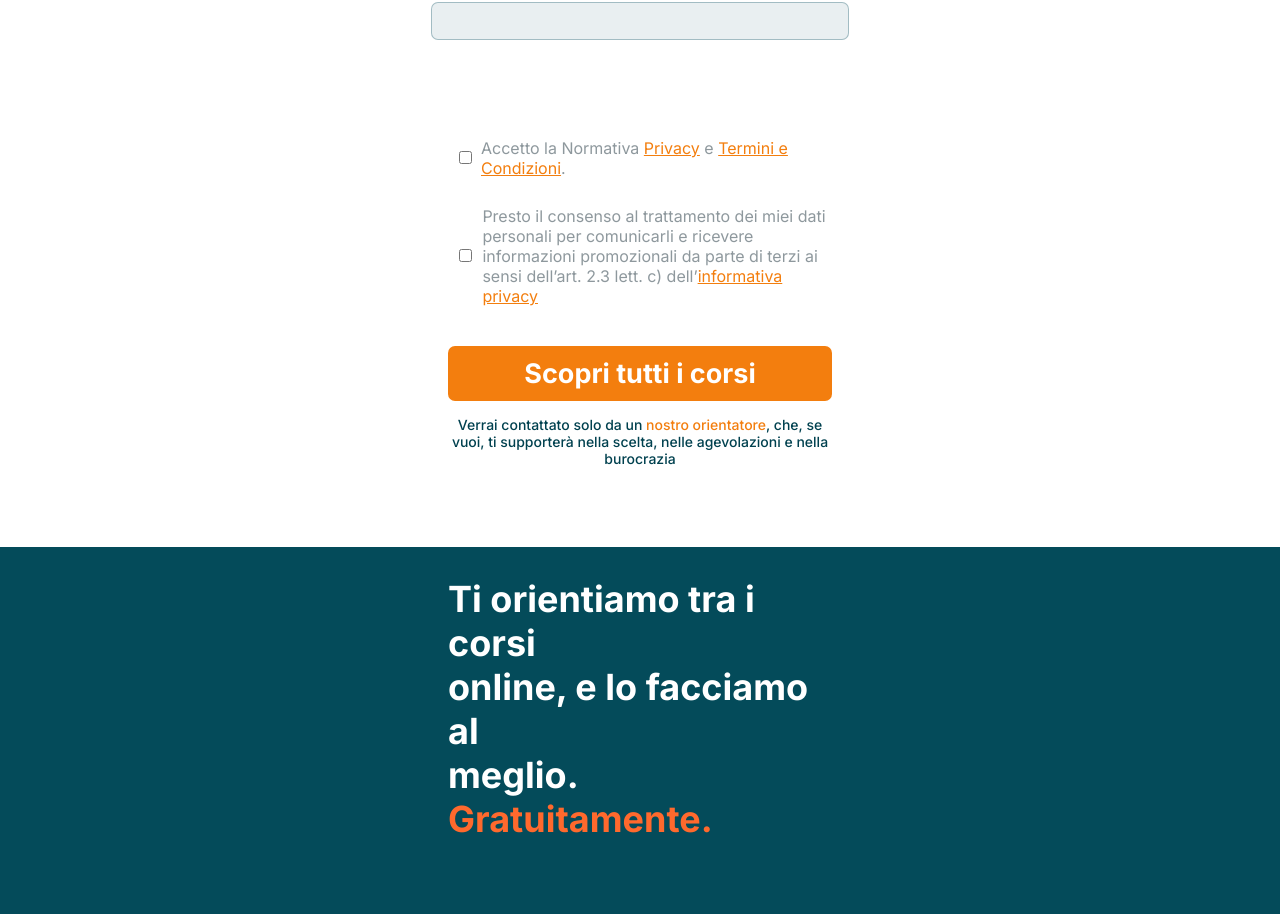
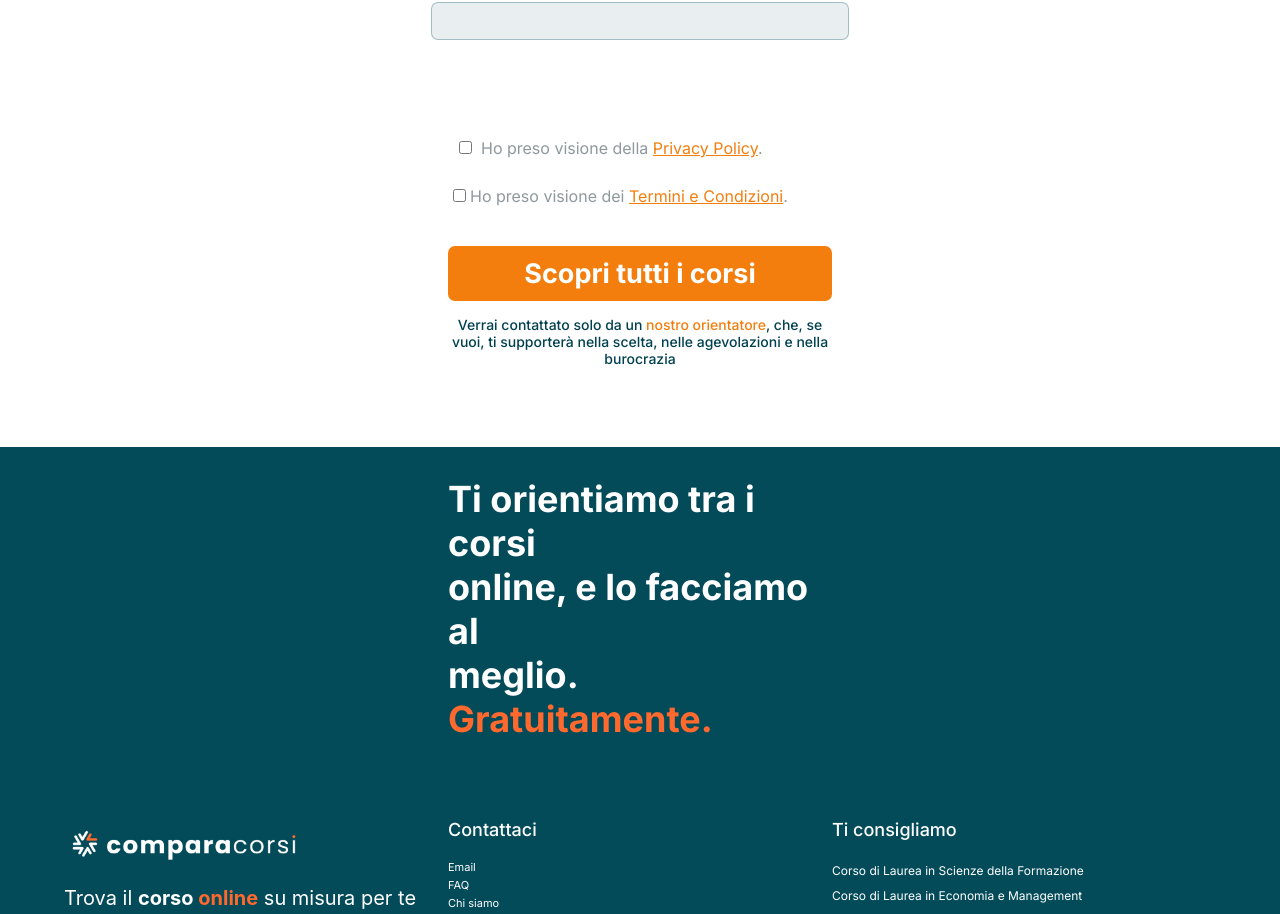
Before and after one commit to funnelconsulting/Comparatore-new, a React (Create React App) app: page /universita in a window 1280 px wide. Shown: the part 1853-2767 px from the top of the page. Built offline with nearby package versions, Linux system fonts and the light colour scheme.

Commit message:
Aggiunti consensi separati per privacy e termini, con validazione

```diff
--- a/src/pages/ComparatoreLeadSystem.js
+++ b/src/pages/ComparatoreLeadSystem.js
@@ -147,6 +147,7 @@ const ComparatoreLeadSystem = () => {
 
     const navigate = useNavigate();
     const [accept, setAccept] = useState(false);
+    const [acceptTerms, setAcceptTerms] = useState(false);
     const [filteredProvinces, setFilteredProvinces] = useState(provinces);
     const [acceptTreatment, setAcceptTreatment] = useState(false);
     const [utmCampaign, setUtmCamp] = useState("");
@@ -329,6 +330,7 @@ const ComparatoreLeadSystem = () => {
         if (desiredDegree === "") missingField.push("Corso di laurea");
         if (degreeType === "") missingField.push("Tipo di laurea");
         if (!accept) missingField.push("Accetta i termini e le condizioni");
+        if (!acceptTerms) missingField.push("Accetta i Termini e Condizioni");
 
         if (missingField.length > 0) {
             setMissingField(missingField);
@@ -694,22 +696,23 @@ const ComparatoreLeadSystem = () => {
                 className={!accept && missingField.includes("Accetta i termini e le condizioni") ? 'campo-mancante-checkbox' : ''}
                 />
                 <label>
-                Accetto la Normativa <a href='https://www.comparacorsi.it/privacy-policy/'>Privacy</a> e <a href='https://www.iubenda.com/termini-e-condizioni/62720878'>Termini e Condizioni</a>.
+                Ho preso visione della <a href='https://www.comparacorsi.it/privacy-policy/'>Privacy Policy</a>.
                 </label>
             </div>
-            <div className='domanda-checkbox dck2' style={{textAlign: 'left', display: 'flex', justifyContent:'center', gap: '0.4rem', paddingLeft: '12px'}}>
+            <div className='domanda-checkbox dck2'>
                 <input
-                id='new-data-processing-checkbox'
+                id='new-terms-checkbox'
                 type='checkbox'
                 required
-                value={acceptTreatment}
-                onChange={() => setAcceptTreatment(!acceptTreatment)}
-                className={!accept && missingField.includes("Accetta i termini e le condizioni") ? 'campo-mancante-checkbox' : ''}
+                value={acceptTerms}
+                onChange={() => setAcceptTerms(!acceptTerms)}
+                className={!acceptTerms && missingField.includes("Accetta i termini e le condizioni") ? 'campo-mancante-checkbox' : ''}
                 />
-                <label style={{textAlign: 'left'}}>
-                Presto il consenso al trattamento dei miei dati personali per comunicarli e ricevere informazioni promozionali da parte di terzi ai sensi dell’art. 2.3 lett. c) dell’<a href='https://www.comparacorsi.it/privacy-policy/'>informativa privacy</a>
+                <label>
+                Ho preso visione dei <a href='https://www.iubenda.com/termini-e-condizioni/62720878'>Termini e Condizioni</a>.
                 </label>
             </div>
+
         </div>
         {!isLoad ?
         <button id='comparatore-new-discover-courses-btn' onClick={handleSubmit} className='button-prosegui'>Scopri tutti i corsi</button> :
```
Also changed, not shown: src/imgs/UniversitàLeonardoDaVinciT.png (added).
